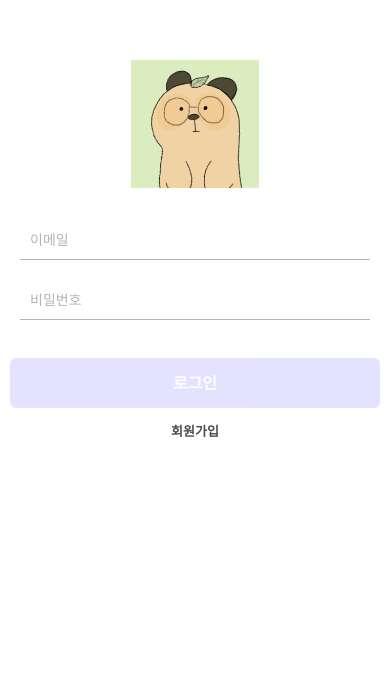
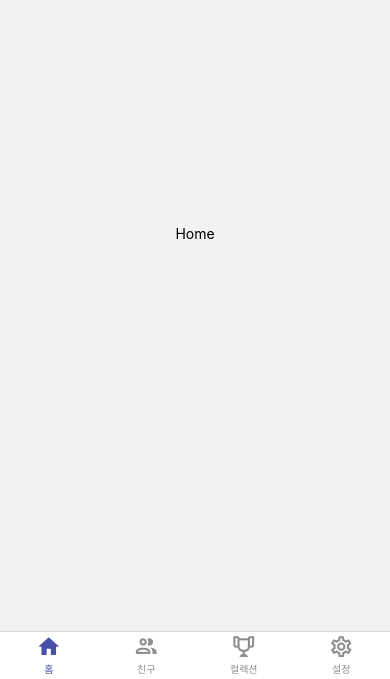
Before and after one commit to Look-IT/LookIT, a React Native app in the folder rn-LookIt/: screen /SignIn in a window 390 px wide. Shown: the part 165-844 px from the top of the page. Built offline with nearby package versions, Linux system fonts and the light colour scheme.

Commit message:
feat 네비게이션 바 완성

```diff
--- a/rn-LookIt/package.json
+++ b/rn-LookIt/package.json
@@ -9,6 +9,7 @@
     "web": "expo start --web"
   },
   "dependencies": {
+    "@react-navigation/bottom-tabs": "^6.5.7",
     "@react-navigation/native": "^6.1.6",
     "@react-navigation/native-stack": "^6.9.12",
     "expo": "~48.0.10",
--- /dev/null
+++ b/rn-LookIt/src/navigations/ContentTab.js
@@ -0,0 +1,77 @@
+//화면 아래 네비게이션 바 컴포넌트 코드
+
+import { createBottomTabNavigator } from '@react-navigation/bottom-tabs';
+
+import HomeScreen from '../screens/HomeScreen';
+import FriendListScreen from '../screens/FriendListScreen';
+import CollectionScreen from '../screens/CollectionScreen';
+import SettingScreen from '../screens/SettingScreen';
+import { MainRoutes } from './routes';
+import { MaterialCommunityIcons } from '@expo/vector-icons';
+import { PRIMARY } from '../colors';
+
+const Tab = createBottomTabNavigator();
+
+const getTabBarIcon = ({ focused, color, size, name }) => {
+  const iconName = focused ? name : `${name}-outline`;
+  return (
+    <MaterialCommunityIcons
+      name={iconName}
+      color={color}
+      size={size}
+    ></MaterialCommunityIcons>
+  );
+};
+
+const ContentTab = () => {
+  return (
+    <>
+      <Tab.Navigator
+        screenOptions={{
+          tabBarActiveTintColor: PRIMARY.DEFAULT,
+          tabBarStyle: {
+            height: 48,
+            justifyContent: 'center',
+            paddingBottom: 3,
+          },
+          tabBarHideOnKeyboard: true,
+        }}
+      >
+        <Tab.Screen
+          name="홈"
+          component={HomeScreen}
+          options={{
+            headerShown: false,
+            tabBarIcon: (props) => getTabBarIcon({ ...props, name: 'home' }),
+          }}
+        ></Tab.Screen>
+        <Tab.Screen
+          name="친구"
+          component={FriendListScreen}
+          options={{
+            tabBarIcon: (props) =>
+              getTabBarIcon({ ...props, name: 'account-multiple' }),
+          }}
+        ></Tab.Screen>
+        <Tab.Screen
+          name="컬렉션"
+          component={CollectionScreen}
+          options={{
+            headerShown: false,
+            tabBarIcon: (props) => getTabBarIcon({ ...props, name: 'trophy' }),
+          }}
+        ></Tab.Screen>
+        <Tab.Screen
+          name="설정"
+          component={SettingScreen}
+          options={{
+            headerShown: false,
+            tabBarIcon: (props) => getTabBarIcon({ ...props, name: 'cog' }),
+          }}
+        ></Tab.Screen>
+      </Tab.Navigator>
+    </>
+  );
+};
+
+export default ContentTab;
--- a/rn-LookIt/src/navigations/MainStack.js
+++ b/rn-LookIt/src/navigations/MainStack.js
@@ -1,9 +1,11 @@
 //스크린들을 쌓아두는 stack
 
 import { createNativeStackNavigator } from '@react-navigation/native-stack';
-import ListScreen from '../screens/FriendListScreen';
+
 import { PRIMARY, WHITE } from '../colors';
 import HeaderLeftButton from '../components/HeaderLeftButton';
+import ContentTab from './ContentTab';
+import { MainRoutes } from './routes';
 
 //로그인 후 화면에 표시되는 스크린 stack
 
@@ -12,10 +14,10 @@ const Stack = createNativeStackNavigator();
 const MainStack = () => {
   return (
     <Stack.Navigator
-      initialRouteName="FriendList"
+      initialRouteName={MainRoutes.CONTENT_TAB}
       screenOptions={{
         contentStyle: { backgroundColor: WHITE },
-
+        headerShown: false,
         headerTitleAlign: 'center',
         headerTintColor: PRIMARY.DEFAULT,
         headerTitleStyle: {
@@ -25,11 +27,8 @@ const MainStack = () => {
       }}
     >
       <Stack.Screen
-        name="FriendList"
-        component={ListScreen}
-        options={{
-          title: '친구',
-        }}
+        name={MainRoutes.CONTENT_TAB}
+        component={ContentTab}
       ></Stack.Screen>
     </Stack.Navigator>
   );
--- a/rn-LookIt/src/navigations/Navigation.js
+++ b/rn-LookIt/src/navigations/Navigation.js
@@ -7,12 +7,14 @@ import { NavigationContainer } from '@react-navigation/native';
 import AuthStack from './AuthStack';
 import MainStack from './MainStack';
 
+import ContentTab from './ContentTab';
+
 const Navigation = () => {
   const { user } = useUserContext();
 
   return (
     <NavigationContainer>
-      {user ? <AuthStack /> : <AuthStack />}
+      {user ? <MainStack /> : <MainStack />}
     </NavigationContainer>
   );
 };
--- a/rn-LookIt/src/navigations/routes.js
+++ b/rn-LookIt/src/navigations/routes.js
@@ -1,4 +1,12 @@
+//네비게이션에 활용할 화면들 정의
+
+//AuthStack 화면들
 export const AuthRoutes = {
   SIGN_IN: 'SignIn',
   SIGN_UP: 'SignUp',
 };
+
+//MainStack 화면들 (네비게이션 바)
+export const MainRoutes = {
+  CONTENT_TAB: 'ContentTab',
+};
--- /dev/null
+++ b/rn-LookIt/src/screens/CollectionScreen.js
@@ -0,0 +1,21 @@
+//컬렉션 스크린
+
+import { StyleSheet, Text, View } from 'react-native';
+
+const CollectionScreen = () => {
+  return (
+    <View style={styles.container}>
+      <Text>Collection</Text>
+    </View>
+  );
+};
+
+const styles = StyleSheet.create({
+  container: {
+    flex: 1,
+    justifyContent: 'center',
+    alignItems: 'center',
+  },
+});
+
+export default CollectionScreen;
--- a/rn-LookIt/src/screens/FriendListScreen.js
+++ b/rn-LookIt/src/screens/FriendListScreen.js
@@ -1,5 +1,5 @@
 import { Alert, StyleSheet, View } from 'react-native';
-
+import { GRAY } from '../colors';
 import List from '../components/List';
 import { useSafeAreaInsets } from 'react-native-safe-area-context';
 import InputFab from '../components/InputFab.js';
@@ -7,11 +7,14 @@ import { useEffect, useState } from 'react';
 //import { useAsyncStorage } from '@react-native-async-storage/async-storage';
 
 const FriendListScreen = ({ navigation, route }) => {
-  const { bottom } = useSafeAreaInsets();
-  const [friend, setFriend] = useState([]);
+  const { bottom } = useSafeAreaInsets(); //기기별 화면 아래쪽 가려지는 것 방지를 위한 상태변수
+  const [friend, setFriend] = useState([]); //친구 정보를 담은 상태 변수
 
   const [isBottom, setIsBottom] = useState(false);
 
+  const [ReceiveListExpand, setReceiveListExpand] = useState(false);
+  const [SendListExpand, setSendListExpand] = useState(false);
+  const [FriendListExpand, setFriendListExpand] = useState(false);
   //const { getItem, setItem } = useAsyncStorage('');
   /*
   const save = async (data) => {
@@ -43,6 +46,22 @@ const FriendListScreen = ({ navigation, route }) => {
     //eslint-disable-next-line react-hooks/exhaustive-deps
   }, []);
 */
+  const onPressExpand = (isExpand) => {
+    switch (isExpand) {
+      case ReceiveListExpand:
+        setReceiveListExpand(!ReceiveListExpand);
+        return;
+      case SendListExpand:
+        setSendListExpand(!SendListExpand);
+        return;
+      case FriendListExpand:
+        setFriendListExpand(!FriendListExpand);
+        return;
+      default:
+        return;
+    }
+  };
+
   const onInsert = (task) => {
     const id = Date.now().toString();
     const newfriend = [{ id, task, isDone: false }, ...friend];
@@ -52,20 +71,17 @@ const FriendListScreen = ({ navigation, route }) => {
 
   return (
     <View style={{ flex: 1, paddingBottom: bottom }}>
-      <List data={friend} setIsBottom={setIsBottom} onDelete={() => {}}></List>
-      {!isBottom ? (
-        <InputFab onInsert={onInsert} isBottom={isBottom}></InputFab>
-      ) : (
-        <></>
-      )}
+      <View style={styles.list}></View>
     </View>
   );
 };
 
 const styles = StyleSheet.create({
-  container: {
-    //justifyContent: 'center',
-    //alignItems: 'center',
+  list: {
+    width: '100%',
+    height: 48,
+    paddingHorizontal: 16,
+    borderBottomColor: { GRAY },
   },
 });
 
--- /dev/null
+++ b/rn-LookIt/src/screens/HomeScreen.js
@@ -0,0 +1,21 @@
+//홈 스크린. 지도가 들어갈 곳.
+
+import { StyleSheet, Text, View } from 'react-native';
+
+const HomeScreen = () => {
+  return (
+    <View style={styles.container}>
+      <Text>Home</Text>
+    </View>
+  );
+};
+
+const styles = StyleSheet.create({
+  container: {
+    flex: 1,
+    justifyContent: 'center',
+    alignItems: 'center',
+  },
+});
+
+export default HomeScreen;
--- /dev/null
+++ b/rn-LookIt/src/screens/SettingScreen.js
@@ -0,0 +1,21 @@
+//설정 스크린
+
+import { StyleSheet, Text, View } from 'react-native';
+
+const SettingScreen = () => {
+  return (
+    <View style={styles.container}>
+      <Text>Setting</Text>
+    </View>
+  );
+};
+
+const styles = StyleSheet.create({
+  container: {
+    flex: 1,
+    justifyContent: 'center',
+    alignItems: 'center',
+  },
+});
+
+export default SettingScreen;
--- a/rn-LookIt/src/screens/SignInScreen.js
+++ b/rn-LookIt/src/screens/SignInScreen.js
@@ -9,7 +9,6 @@ import { signIn } from '../api/auth';
 import PropTypes from 'prop-types';
 import { useUserContext } from '../contexts/UserContext';
 import { useNavigation } from '@react-navigation/native';
-import { KeyboardAwareScrollView } from 'react-native-keyboard-aware-scroll-view';
 import { useSafeAreaInsets } from 'react-native-safe-area-context';
 const SignInScreen = () => {
   const [email, setEmail] = useState(''); //이메일 상태 변수
--- a/rn-LookIt/src/screens/SignUpScreen.js
+++ b/rn-LookIt/src/screens/SignUpScreen.js
@@ -6,8 +6,7 @@ import Input, { KeyboardTypes, ReturnKeyTypes } from '../components/Input';
 import { useEffect, useState } from 'react';
 import Button, { ButtonTypes } from '../components/Button';
 import { useSafeAreaInsets } from 'react-native-safe-area-context';
-import SafeInputView from '../components/SafeInputView';
-import { StatusBar } from 'expo-status-bar';
+
 import TextButton from '../components/TextButton';
 import { KeyboardAwareScrollView } from 'react-native-keyboard-aware-scroll-view';
 
```
Also changed, not shown: 1 other file (tests, documents, lock files or other folders).
